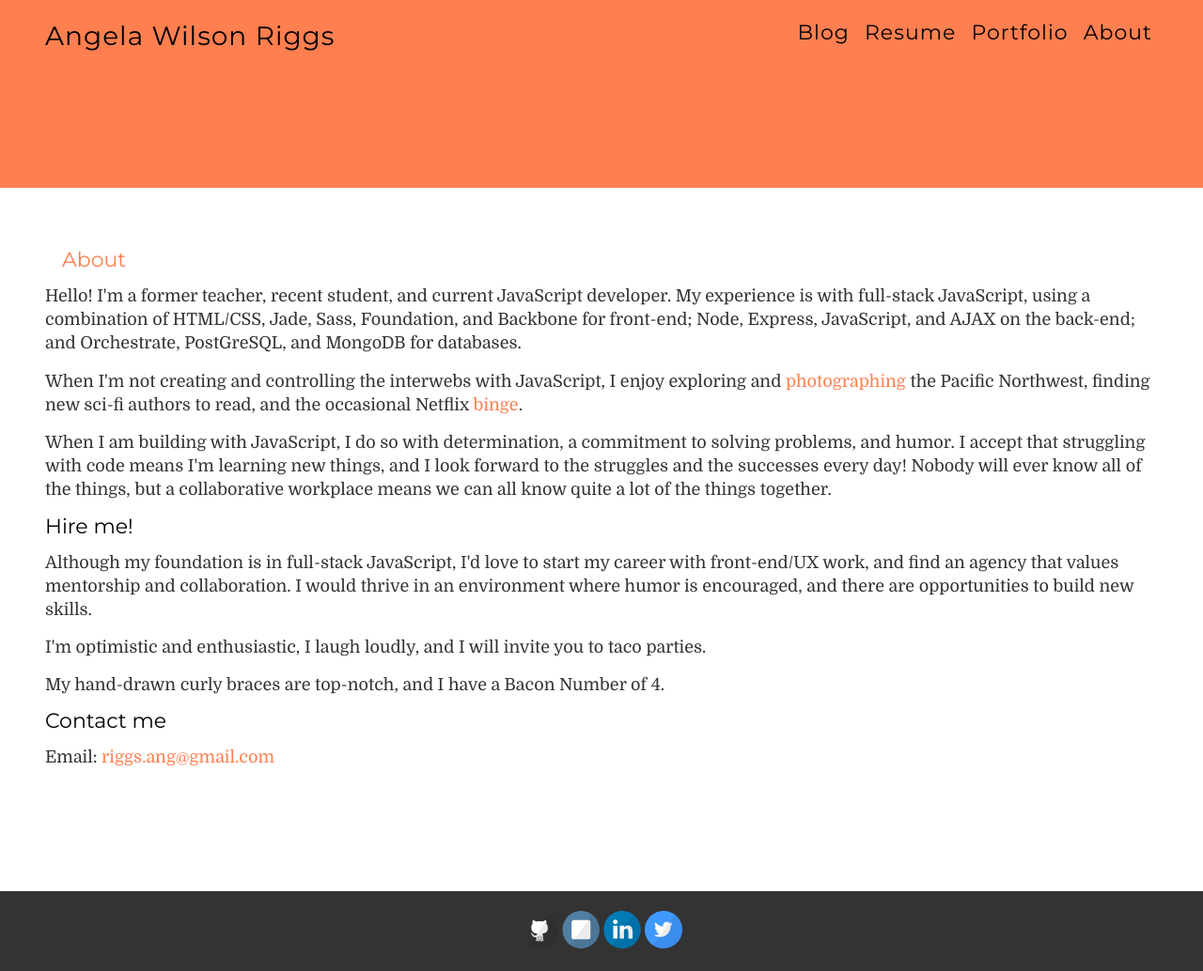
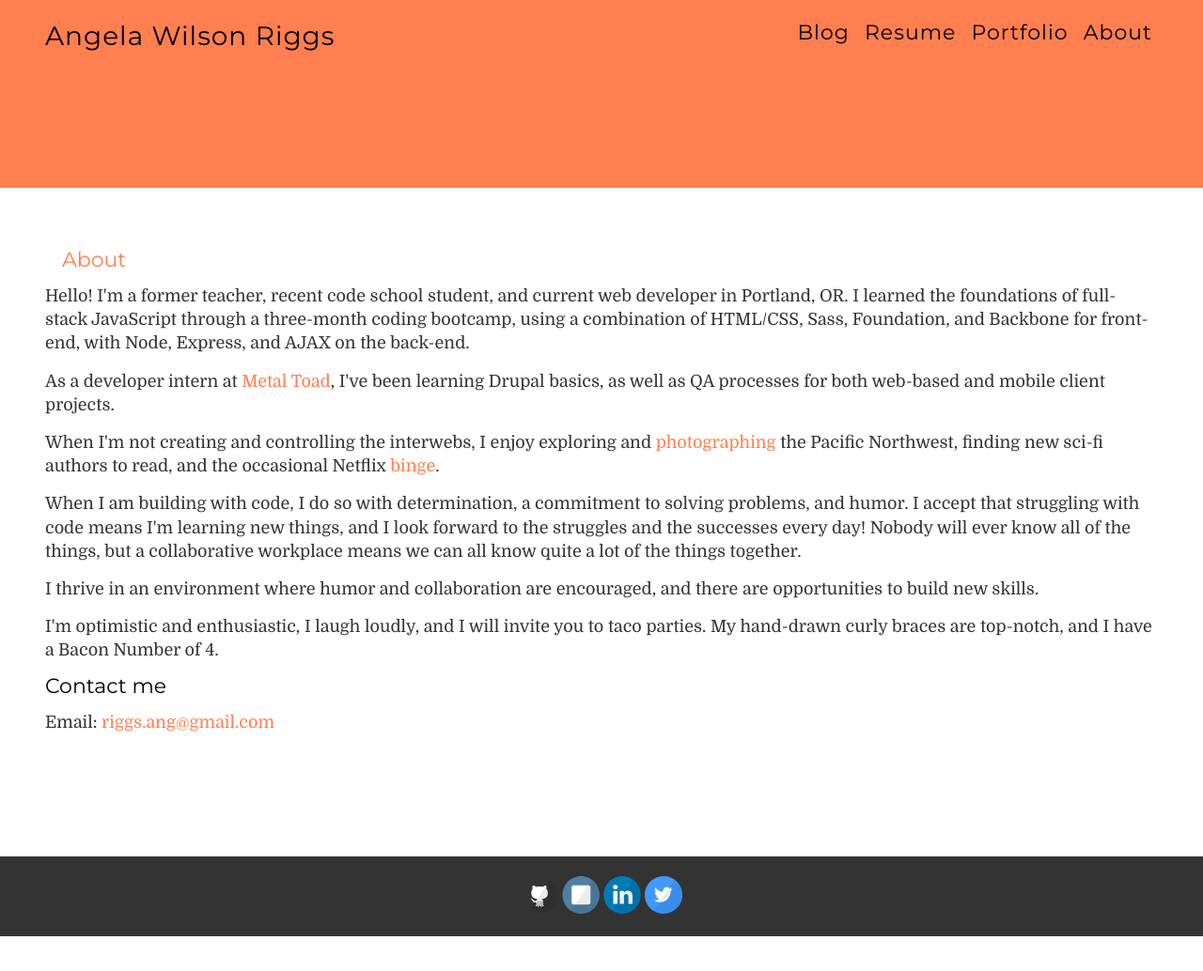
Before and after one commit to angelariggs/angelariggs.github.io, a Jekyll site: the page built from about.md, in a window 1280 px wide. Shown: the whole page at 94% size. Built offline with Jekyll 4.4.1, drawn with Linux system fonts in a browser that asks for light colours; some web fonts are replaced; Markdown is read by kramdown in place of the engine named in the settings; after the commit the page ends 997 px from its top, so only the background shows below that.

Commit message:
updated about

```diff
--- a/about.md
+++ b/about.md
@@ -5,20 +5,17 @@ permalink: /about/
 ---
 <div class='add-pad'>
 
-<p>Hello! I'm a former teacher, recent student, and current JavaScript developer. My experience is with full-stack JavaScript, using a combination of HTML/CSS, Jade, Sass, Foundation, and Backbone for front-end; Node, Express, JavaScript, and AJAX on the back-end; and Orchestrate, PostGreSQL, and MongoDB for databases.</p>
+<p>Hello! I'm a former teacher, recent code school student, and current web developer in Portland, OR. I learned the foundations of full-stack JavaScript through a three-month coding bootcamp, using a combination of HTML/CSS, Sass, Foundation, and Backbone for front-end, with Node, Express, and AJAX on the back-end.</p>
 
-<p>When I'm not creating and controlling the interwebs with JavaScript, I enjoy exploring and <a class='res-link' href="https://angelariggs.exposure.co/" target="_blank">photographing</a> the Pacific Northwest, finding new sci-fi authors to read, and the occasional Netflix <a class='res-link' href="https://en.wikipedia.org/wiki/Battlestar_Galactica_(2004_TV_series)" target="_blank">binge</a>.</p>
+<p>As a developer intern at <a href="http://www.metaltoad.com/">Metal Toad</a>, I've been learning Drupal basics, as well as QA processes for both web-based and mobile client projects.</p>
 
-<p>When I am building with JavaScript, I do so with determination, a commitment to solving problems, and humor. I accept that struggling with code means I'm learning new things, and I look forward to the struggles and the successes every day! Nobody will ever know all of the things, but a collaborative workplace means we can all know quite a lot of the things together.</p>
+<p>When I'm not creating and controlling the interwebs, I enjoy exploring and <a class='res-link' href="https://angelariggs.exposure.co/" target="_blank">photographing</a> the Pacific Northwest, finding new sci-fi authors to read, and the occasional Netflix <a class='res-link' href="https://en.wikipedia.org/wiki/Battlestar_Galactica_(2004_TV_series)" target="_blank">binge</a>.</p>
 
+<p>When I am building with code, I do so with determination, a commitment to solving problems, and humor. I accept that struggling with code means I'm learning new things, and I look forward to the struggles and the successes every day! Nobody will ever know all of the things, but a collaborative workplace means we can all know quite a lot of the things together.</p>
 
-<h2 class='about-sec-title'>Hire me!</h2>
+<p>I thrive in an environment where humor and collaboration are encouraged, and there are opportunities to build new skills.</p>
 
-<p>Although my foundation is in full-stack JavaScript, I'd love to start my career with front-end/UX work, and find an agency that values mentorship and collaboration. I would thrive in an environment where humor is encouraged, and there are opportunities to build new skills.</p>
-
-<p>I'm optimistic and enthusiastic, I laugh loudly, and I will invite you to taco parties.</p>
-
-<p>My hand-drawn curly braces are top-notch, and I have a Bacon Number of 4.</p>
+<p>I'm optimistic and enthusiastic, I laugh loudly, and I will invite you to taco parties. My hand-drawn curly braces are top-notch, and I have a Bacon Number of 4.</p>
 
 <h2 class='about-sec-title'>Contact me</h2>
 
```
Also changed, not shown: 1 other file.
